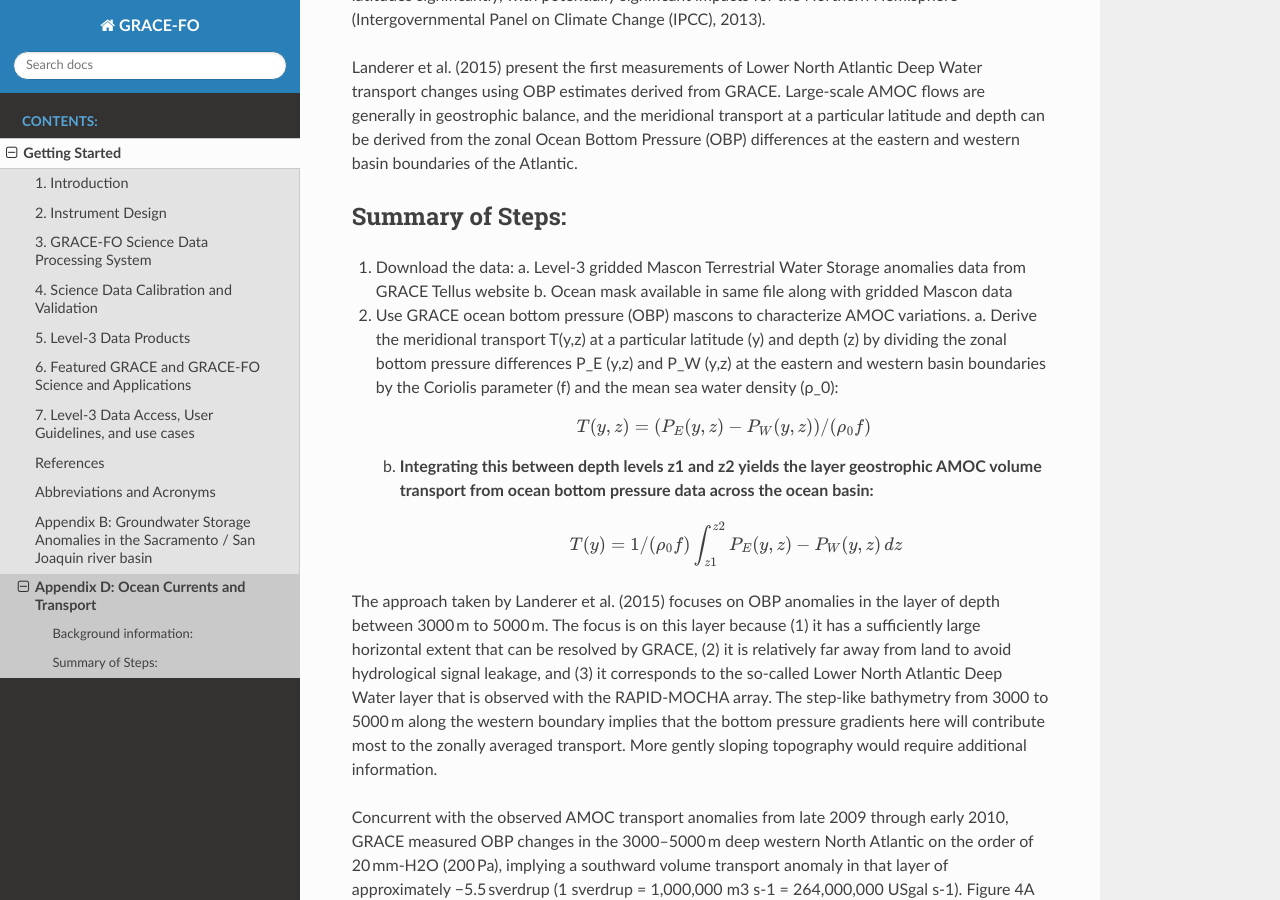
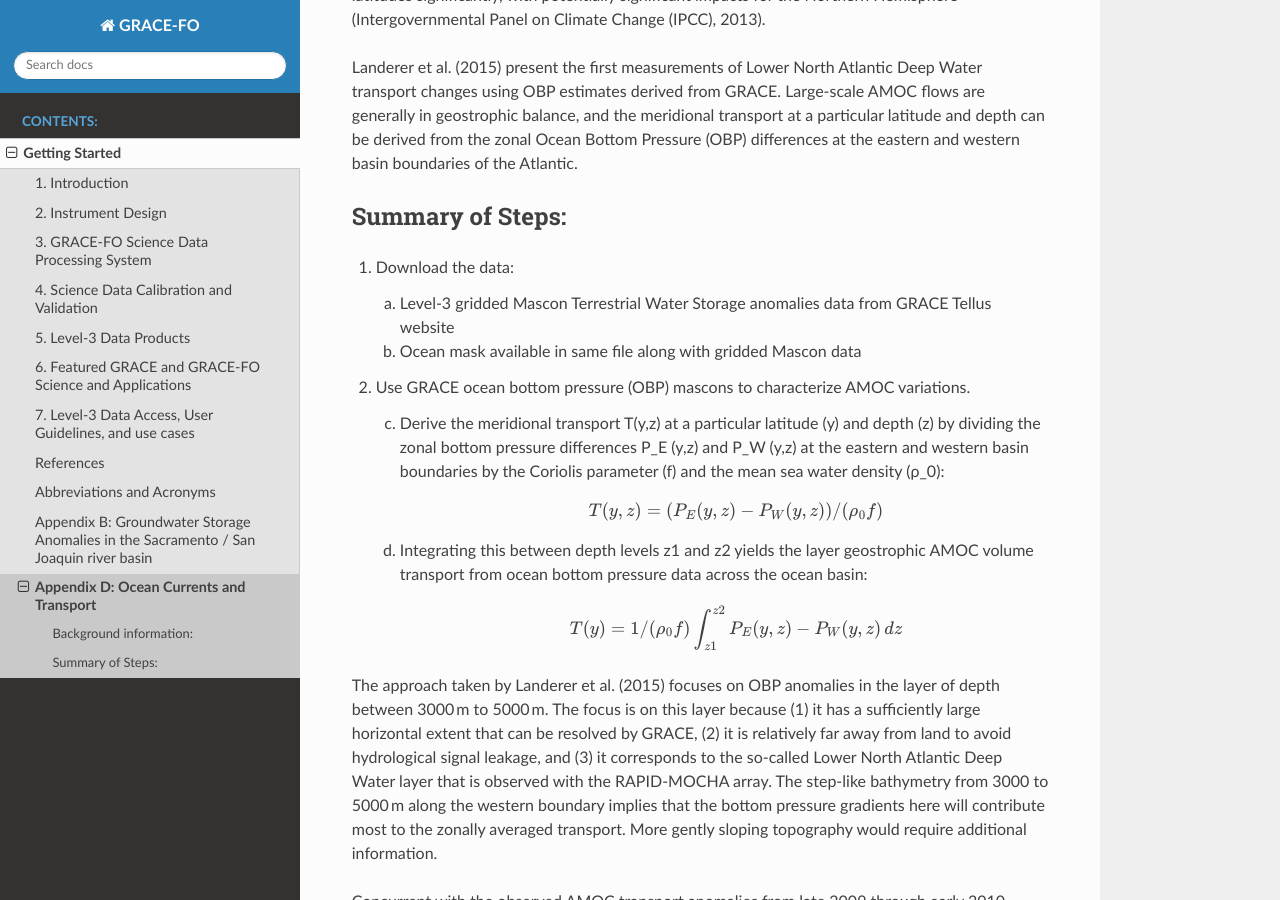
Before and after one commit to msikka09/GRACE-FO_L3_Handbook, a Sphinx documentation site: the page built from source/content/appendix_d.rst, in a window 1280 px wide and 900 px high, scrolled down 400 px. Built offline with Sphinx 7.4.7 and the Read the Docs theme 3.1.0, drawn with Linux system fonts in a browser that asks for light colours.

```diff
--- a/source/content/appendix_d.rst
+++ b/source/content/appendix_d.rst
@@ -1,6 +1,6 @@
-############################################################################################
+#############################################
 Appendix D: Ocean Currents and Transport
-############################################################################################
+#############################################
 
 NOTE: This use case does not go as in-depth as the others. For more information on how to replicate the steps highlighted below, please refer to Landerer et a. (2015).
 
@@ -15,14 +15,21 @@ Summary of Steps:
 ===================================
 
 1. Download the data:
+
    a. Level-3 gridded Mascon Terrestrial Water Storage anomalies data from GRACE Tellus website
+
    b. Ocean mask available in same file along with gridded Mascon data
 
+
 2. Use GRACE ocean bottom pressure (OBP) mascons to characterize AMOC variations.
-   a. Derive the meridional transport T(y,z)  at a particular latitude (y) and depth (z) by dividing the zonal bottom pressure differences P_E  (y,z) and P_W  (y,z) at the eastern and western basin boundaries by the Coriolis parameter (f) and the mean sea water density (ρ_0):
+
+   c. Derive the meridional transport T(y,z)  at a particular latitude (y) and depth (z) by dividing the zonal bottom pressure differences P_E  (y,z) and P_W  (y,z) at the eastern and western basin boundaries by the Coriolis parameter (f) and the mean sea water density (ρ_0):
+
                 .. math::
                     T(y,z)=  (P_E (y,z)- P_W (y,z))/(ρ_0 f)
-   b. Integrating this between depth levels z1 and z2 yields the layer geostrophic AMOC volume transport from ocean bottom pressure data across the ocean basin:
+
+   d. Integrating this between depth levels z1 and z2 yields the layer geostrophic AMOC volume transport from ocean bottom pressure data across the ocean basin:
+
                 .. math::
                     T(y)=  1/(ρ_0 f) \int_{z1}^{z2} P_E (y,z) - P_W (y,z) \, dz
 
```
